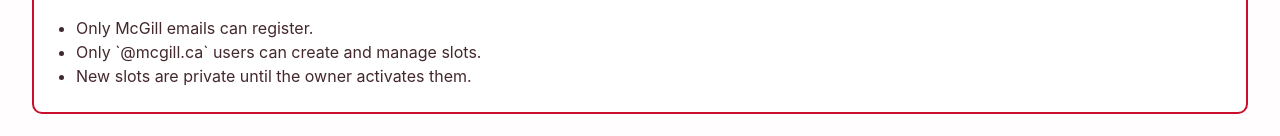
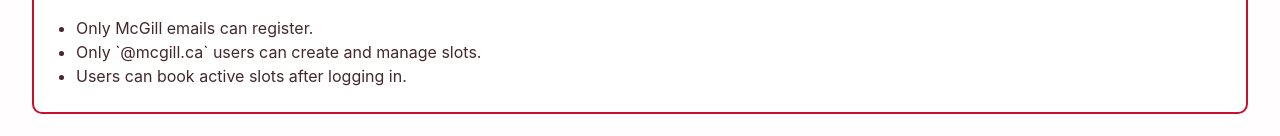
Before and after one commit to YR701/booking-app, a React (Vite) app in the folder fe/: page / in a window 1280 px wide. Shown: the part 275-411 px from the top of the page. Built offline with nearby package versions, Linux system fonts and the light colour scheme.

Commit message:
fix instruction on landing page

```diff
--- a/fe/src/App.jsx
+++ b/fe/src/App.jsx
@@ -431,7 +431,7 @@
             <ul className="rules">
               <li>Only McGill emails can register.</li>
               <li>Only `@mcgill.ca` users can create and manage slots.</li>
-              <li>New slots are private until the owner activates them.</li>
+              <li>Users can book active slots after logging in.</li>
             </ul>
           </header>
 
```
